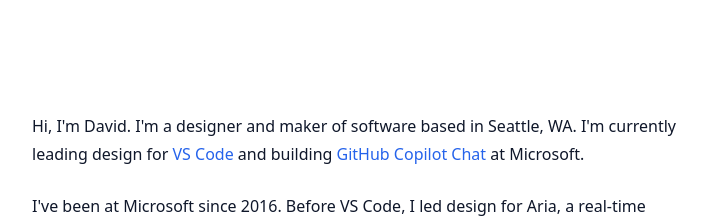
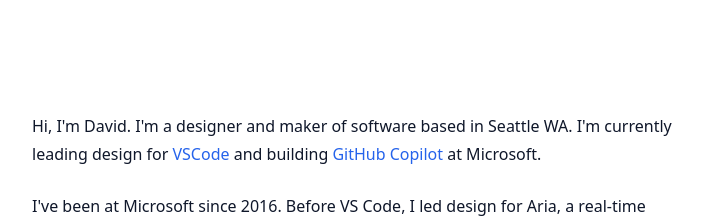
Before and after one commit to daviddossett/daviddossett.io, a Next.js app: page / in a window 1280 px wide. Shown: the top 218 px of the page, without its empty margins (280-995 px from the left). Built offline with nearby package versions, Linux system fonts and the light colour scheme.

Commit message:
Use react-markdown and add content to public/content

```diff
--- /dev/null
+++ b/components/footer.tsx
@@ -0,0 +1,17 @@
+import Link from "next/link";
+
+export const Footer: React.FC = () => {
+  return (
+    <div className="flex space-x-4 gap-1">
+      <Link href="https://twitter.com/david_dossett" target="blank">
+        Twitter
+      </Link>
+      <Link href="https://github.com/daviddossett" target="blank">
+        GitHub
+      </Link>
+      <Link href="https://www.linkedin.com/in/davidcdossett/" target="blank">
+        LinkedIn
+      </Link>
+    </div>
+  );
+};
--- a/components/layout.tsx
+++ b/components/layout.tsx
@@ -14,4 +14,3 @@
 }
 
 export default Layout;
-// Path: components/card.tsx
--- /dev/null
+++ b/components/markdown.tsx
@@ -0,0 +1,36 @@
+import { useState, useEffect } from "react";
+import Markdown from "react-markdown";
+
+interface MarkdownRendererProps {
+  path: string;
+}
+
+export const MarkdownRenderer: React.FC<MarkdownRendererProps> = ({ path }) => {
+  const [content, setContent] = useState("");
+
+  useEffect(() => {
+    const fetchData = async () => {
+      try {
+        const res = await fetch(path);
+        const text = await res.text();
+        setContent(text);
+      } catch (error) {
+        console.error("Error fetching markdown content:", error);
+      }
+    };
+
+    fetchData();
+  }, [path]);
+
+  return (
+    <Markdown
+      components={{
+        a: ({ node, ...props }) => (
+          <a target="_blank" rel="noopener noreferrer" {...props} />
+        ),
+      }}
+    >
+      {content}
+    </Markdown>
+  );
+};
--- a/package.json
+++ b/package.json
@@ -14,6 +14,7 @@
     "postcss-preset-env": "^9.1.3",
     "react": "18.2.0",
     "react-dom": "18.2.0",
+    "react-markdown": "^9.0.1",
     "tailwindcss": "^3.3.3"
   },
   "devDependencies": {
--- a/pages/index.tsx
+++ b/pages/index.tsx
@@ -1,22 +1,16 @@
-import Link from 'next/link';
-import Layout from '../components/layout';
+import Layout from "../components/layout";
+import { MarkdownRenderer } from "../components/markdown";
+import { Footer } from "../components/footer";
+
+const markdownPath = "/content/home.md";
 
 export default function Home() {
-  const vsCodeLink = <Link href='https://code.visualstudio.com' target='blank'>VS Code</Link>
-  const copilotLink = <Link href='https://github.com/features/copilot' target='blank'>GitHub Copilot Chat</Link>
-
   return (
     <Layout>
       <main>
-        <p>Hi, I'm David. I'm a designer and maker of software based in Seattle, WA. I'm currently leading design for {vsCodeLink} and building {copilotLink} at Microsoft.</p>
-        <p>I've been at Microsoft since 2016. Before VS Code, I led design for Aria, a real-time analytics app and platform. I also spent time as a developer building the design system for Customer Insights. I learned the ropes at 8ninths working on AR/VR experiences.</p>
-        <p>More soon.</p>
-        <div className='flex space-x-4 gap-1'>
-          <Link href='https://twitter.com/david_dossett' target='blank'>Twitter</Link>
-          <Link href='https://github.com/daviddossett' target='blank'>GitHub</Link>
-          <Link href='https://www.linkedin.com/in/davidcdossett/' target='blank'>LinkedIn</Link>
-        </div>
+        <MarkdownRenderer path={markdownPath} />
       </main>
+      <Footer />
     </Layout>
   );
 }
--- /dev/null
+++ b/public/content/home.md
@@ -0,0 +1,5 @@
+Hi, I'm David. I'm a designer and maker of software based in Seattle WA. I'm currently leading design for [VSCode](https://code.visualstudio.com) and building [GitHub Copilot](https://github.com/features/copilot) at Microsoft.
+
+I've been at Microsoft since 2016. Before VS Code, I led design for Aria, a real-time analytics app and platform. I also spent time as a developer building the design system for Customer Insights. I learned the ropes at 8ninths working on AR/VR experiences.
+
+More soon.
```
Also changed, not shown: 2 other files (tests, documents, lock files or other folders).
